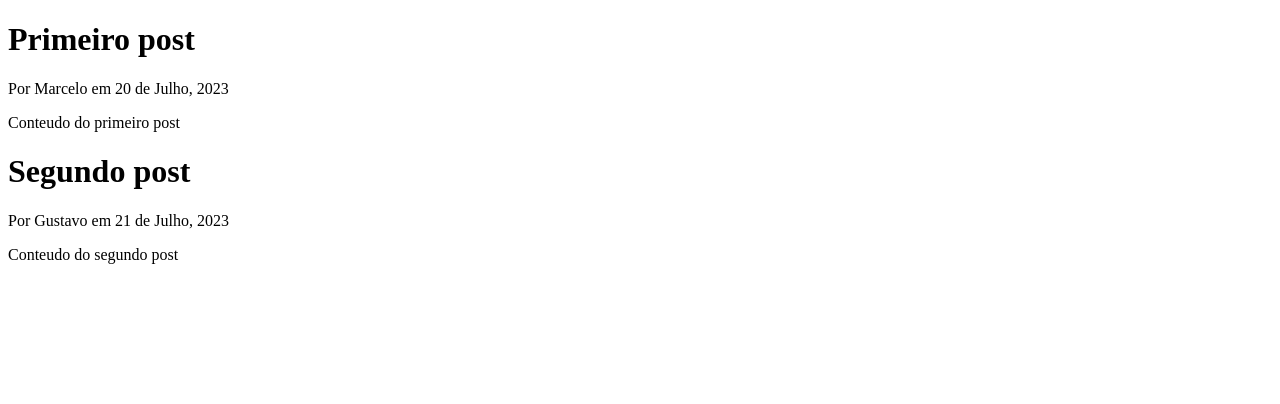
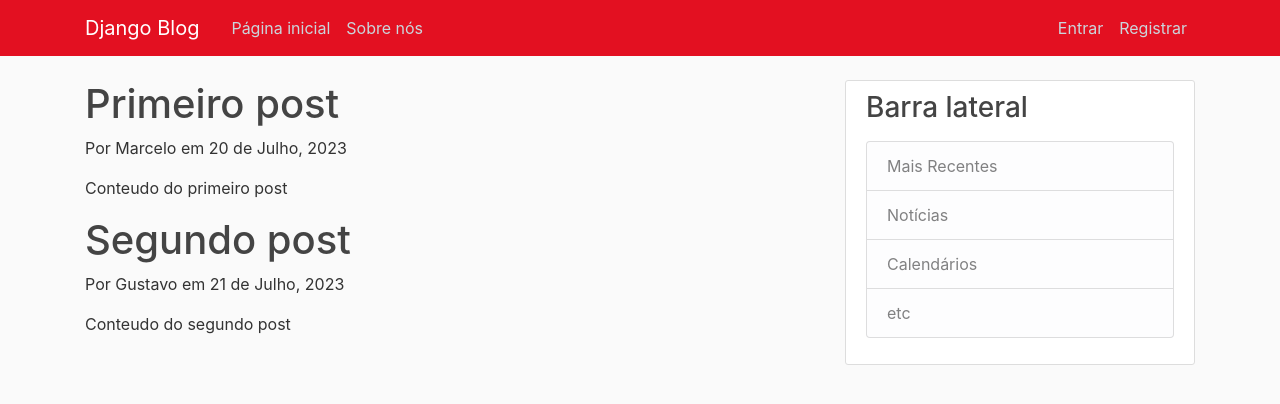
Before and after one commit to andreygrigol/DjangoBlog, a Django app: page / in a window 1280 px wide. Shown: the top 404 px of the page. Run offline with Django 4.2, Linux system fonts and the light colour scheme; some libraries are stand-ins or nearby versions.

Commit message:
Estilização

```diff
--- /dev/null
+++ b/blog/static/blog/main.css
@@ -0,0 +1,84 @@
+body {
+  background: #fafafa;
+  color: #333333;
+  margin-top: 5rem;
+}
+
+h1, h2, h3, h4, h5, h6 {
+  color: #444444;
+}
+
+ul {
+  margin: 0;
+}
+
+.bg-steel {
+  background-color: #e31021;
+}
+
+.site-header .navbar-nav .nav-link {
+  color: #cbd5db;
+}
+
+.site-header .navbar-nav .nav-link:hover {
+  color: #ffffff;
+}
+
+.site-header .navbar-nav .nav-link.active {
+  font-weight: 500;
+}
+
+.content-section {
+  background: #ffffff;
+  padding: 10px 20px;
+  border: 1px solid #dddddd;
+  border-radius: 3px;
+  margin-bottom: 20px;
+}
+
+.article-title {
+  color: #444444;
+}
+
+a.article-title:hover {
+  color: #428bca;
+  text-decoration: none;
+}
+
+.article-content {
+  white-space: pre-line;
+}
+
+.article-img {
+  height: 65px;
+  width: 65px;
+  margin-right: 16px;
+}
+
+.article-metadata {
+  padding-bottom: 1px;
+  margin-bottom: 4px;
+  border-bottom: 1px solid #e3e3e3
+}
+
+.article-metadata a:hover {
+  color: #333;
+  text-decoration: none;
+}
+
+.article-svg {
+  width: 25px;
+  height: 25px;
+  vertical-align: middle;
+}
+
+.account-img {
+  height: 125px;
+  width: 125px;
+  margin-right: 20px;
+  margin-bottom: 16px;
+}
+
+.account-heading {
+  font-size: 2.5rem;
+}
--- a/blog/templates/blog/base.html
+++ b/blog/templates/blog/base.html
@@ -1,13 +1,69 @@
+{% load static %}
 <!DOCTYPE html>
 <html>
 <head>
+
+    <meta charset="utf-8">
+    <meta name="viewport" content="width=device-width, initial-scale=1, shrink-to-fit=no">
+
+    <!-- Bootstrap CSS -->
+    <link rel="stylesheet" href="https://cdn.jsdelivr.net/npm/bootstrap@4.0.0/dist/css/bootstrap.min.css" integrity="sha384-Gn5384xqQ1aoWXA+058RXPxPg6fy4IWvTNh0E263XmFcJlSAwiGgFAW/dAiS6JXm" crossorigin="anonymous">
+
+    <link rel="stylesheet" type="text/css" href="{% static 'blog/main.css' %}">
+
     {% if title %}
     <title>Django Blog - {{ title }}</title>
     {% else %}
     <title>Django Blog</title>
     {% endif %}
+
 </head>
 <body>
-    {% block content %}{% endblock %}
+    <header class="site-header">
+      <nav class="navbar navbar-expand-md navbar-dark bg-steel fixed-top">
+        <div class="container">
+          <a class="navbar-brand mr-4" href="/">Django Blog</a>
+          <button class="navbar-toggler" type="button" data-toggle="collapse" data-target="#navbarToggle" aria-controls="navbarToggle" aria-expanded="false" aria-label="Toggle navigation">
+          <span class="navbar-toggler-icon"></span>
+          </button>
+          <div class="collapse navbar-collapse" id="navbarToggle">
+            <div class="navbar-nav mr-auto">
+              <a class="nav-item nav-link" href="/">Página inicial</a>
+              <a class="nav-item nav-link" href="/about">Sobre nós</a>
+            </div>
+            <!-- Navbar Right Side -->
+            <div class="navbar-nav">
+              <a class="nav-item nav-link" href="#">Entrar</a>
+              <a class="nav-item nav-link" href="#">Registrar</a>
+            </div>
+          </div>
+        </div>
+      </nav>
+    </header>
+    <main role="main" class="container">
+      <div class="row">
+        <div class="col-md-8">
+          {% block content %}{% endblock %}
+        </div>
+        <div class="col-md-4">
+          <div class="content-section">
+            <h3>Barra lateral</h3>
+            <p class='text-muted'>
+              <ul class="list-group">
+                <li class="list-group-item list-group-item-light">Mais Recentes</li>
+                <li class="list-group-item list-group-item-light">Notícias</li>
+                <li class="list-group-item list-group-item-light">Calendários</li>
+                <li class="list-group-item list-group-item-light">etc</li>
+              </ul>
+            </p>
+          </div>
+        </div>
+      </div>
+    </main>
+
+
+    <script src="https://code.jquery.com/jquery-3.2.1.slim.min.js" integrity="sha384-KJ3o2DKtIkvYIK3UENzmM7KCkRr/rE9/Qpg6aAZGJwFDMVNA/GpGFF93hXpG5KkN" crossorigin="anonymous"></script>
+    <script src="https://cdn.jsdelivr.net/npm/popper.js@1.12.9/dist/umd/popper.min.js" integrity="sha384-ApNbgh9B+Y1QKtv3Rn7W3mgPxhU9K/ScQsAP7hUibX39j7fakFPskvXusvfa0b4Q" crossorigin="anonymous"></script>
+    <script src="https://cdn.jsdelivr.net/npm/bootstrap@4.0.0/dist/js/bootstrap.min.js" integrity="sha384-JZR6Spejh4U02d8jOt6vLEHfe/JQGiRRSQQxSfFWpi1MquVdAyjUar5+76PVCmYl" crossorigin="anonymous"></script>
 </body>
 </html>
```
